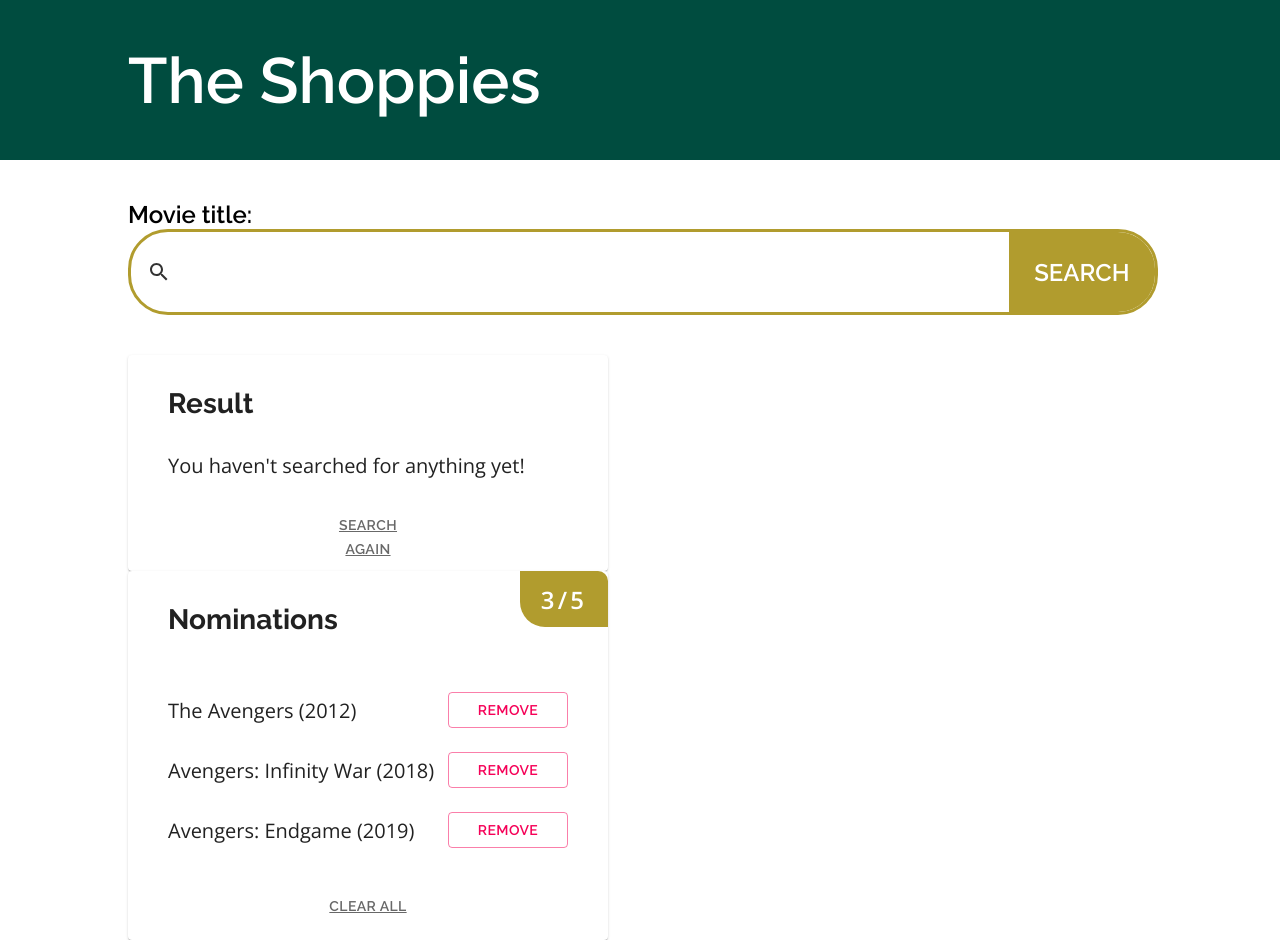
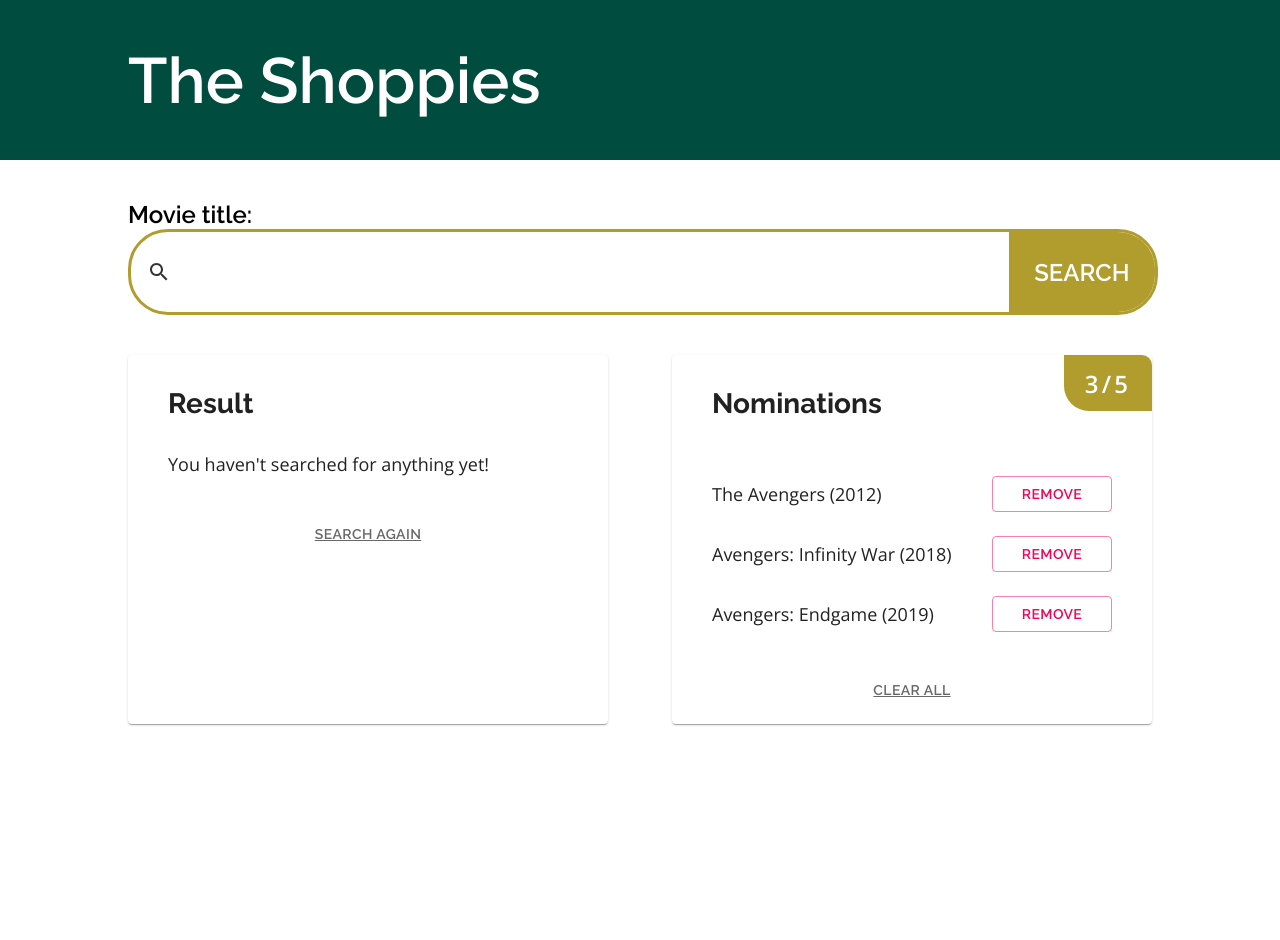
Before and after one commit to sandratoh/shoppies, a React (Create React App) app: page / in a window 1280 px wide. After the commit the page ends 800 px from the top, so only its background shows below. Built offline with nearby package versions, Linux system fonts and the light colour scheme.

Commit message:
Update card styling

```diff
--- a/src/components/App.scss
+++ b/src/components/App.scss
@@ -24,10 +24,14 @@ main {
   display: flex;
   flex-direction: column;
   width: 80%;
-  // border: solid blue;
 }
 
 .App-search {
   margin: 40px 0;
   width: 100%;
 }
+
+.App-cards {
+  display: flex;
+  justify-content: space-between;
+}
--- a/src/components/App.tsx
+++ b/src/components/App.tsx
@@ -17,8 +17,10 @@ function App() {
           <h3>Movie title:</h3>
           <SearchBar />
         </div>
-        <ResultCard />
-        <NominationCard />
+        <div className="App-cards">
+          <ResultCard />
+          <NominationCard />
+        </div>
       </main>
     </div>
   );
--- a/src/components/Button.scss
+++ b/src/components/Button.scss
@@ -22,6 +22,7 @@
 }
 
 .button--link {
+  width: auto;
   @include typography-style($heading-font, 16px, $semibold-weight);
 
   &.MuiButton-root {
--- a/src/styles/typography.scss
+++ b/src/styles/typography.scss
@@ -23,5 +23,5 @@ h4 {
 
 body,
 p {
-  @include typography-style($body-font, 20px, $regular-weight);
+  @include typography-style($body-font, 18px, $regular-weight);
 }
```
